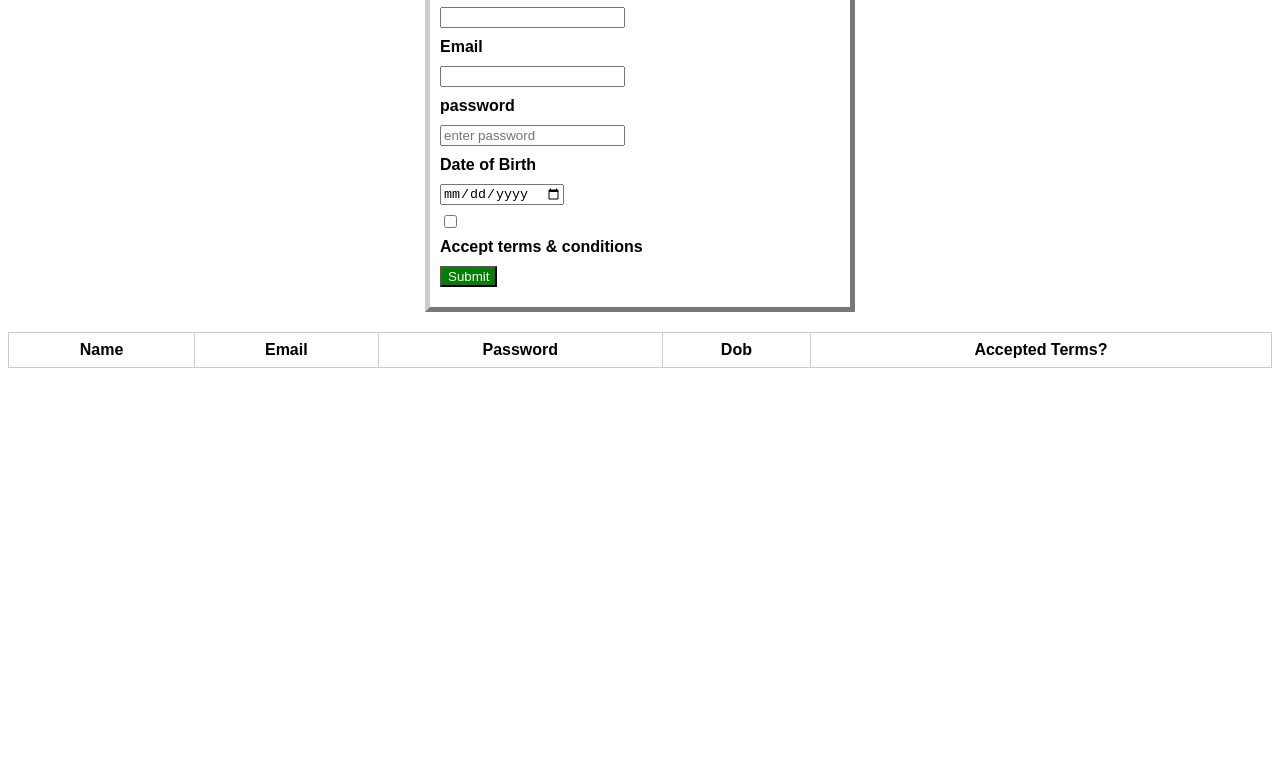
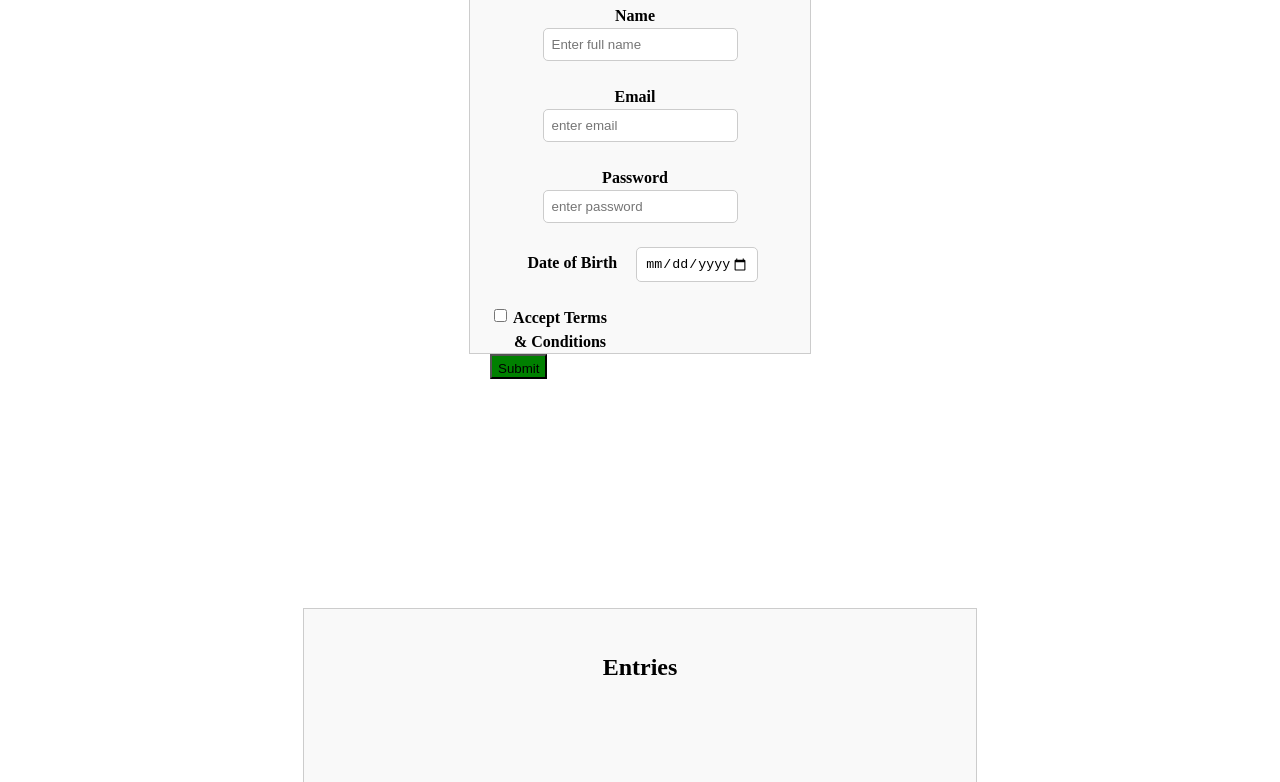
Before and after one commit to Sindhu-139/wd101, a plain HTML site: page index.html in a window 1280 px wide. Shown: the part 116-898 px from the top of the page. Before the commit the page ends 800 px from the top, so only its background shows below. Drawn offline with Linux system fonts and the light colour scheme.

Commit message:
Update index.html

```diff
--- a/index.html
+++ b/index.html
@@ -1,43 +1,94 @@
-<!DOCTYPE html>
-<html>
+<style>
+  .container {
+    height: 60%;
+    width:30%;
+    margin: 0 auto;
+    padding: 20px;
+    border: 1px solid #ccc;
+    background-color: #f9f9f9;
+    line-height: 1.5;
+  }
+  .container1{
+    height: 60%;
+    width:50%;
+    margin: 0 auto;
+    padding: 20px;
+    border: 1px solid #ccc;
+    background-color: #f9f9f9;
+    line-height: 1.5;
+  }
+  label {
+        display: inline-block;
+        width: 100px;
+        margin-right: 10px;
+        font-weight: bold;
+      }
+      input {
+        padding: 8px;
+        border: 1px solid #ccc;
+        border-radius: 5px;
+      }
+     .move-left
+     {
+        float:left;
+     }
+     button{
+        padding-top:5px;
+     }
+     table {
+        width: 100%;
+        border-collapse: 1px;
+      }
 
-<head>
-    <title>Registration Form</title>
-    <link rel="stylesheet" type="text/css" href="index.css">
-</head>
+      th, td {
+        padding: 8px;
+        border-bottom: 1px solid #ccc;
+        text-align: center;
+      }
 
-<body>
-    <h1>Registration Form</h1>
-    <form id="registrationForm">
-        <label for="name">Name</label>
-        <input required type="text" id="name" name="name">
+      th {
+        background-color: #007bff;
+        color: #fff;
+      }
+      form{
+        width:1000px;
+        height:700px;
+      }
+  </style>
+  <body>
+     <center>
+        <form id="UserDetails">
+           <div class="container">
+         <center> <h1> Registration form </h1></center>
+          <label for="name">Name</label>
+          <input required type="text" id="name" name="name" placeholder="Enter full name">
+        <br>
+        <br>
+          <label for="email">Email</label>
+          <input required type="email" id="email" name="email" placeholder="enter email">
+       <br>
+       <br>
+          <label for="password">Password</label>
+          <input required type="password" id="password" name="password" placeholder="enter password">
+       <br>
+       <br>
+          <label for="dob">Date of Birth</label>
+          <input required type="date" id="dob" name="dob" min="1968-08-08" max="2005-08-08"/>
+       <br>
+       <br>
+          <input required type="checkbox" id="acceptTerms" name="acceptTerms" class="move-left">
+          <label for="acceptTerms" class="move-left">Accept Terms & Conditions</label>
+       <br>
+       <br>
+          <button type="submit" style="background-color:green;" class="move-left">Submit</button>
+          <br>
+        </form>
+        </div>
+        <div class="container1">
+           <center><h2>Entries</h2></center>
+           <div id="User-details"></div>
+        </div>
+     </center>
+       <script src="index.js"></script>
 
-        <label for="email">Email</label>
-        <input type="email" id="email" name="email" required>
-
-        <label for="Password  ">password</label>
-        <input required type="password" name="Password" id="password" placeholder="enter password">
-
-        <label for="dob">Date of Birth</label>
-        <input type="date" id="dob" name="dob" required>
-
-        <input type="checkbox" id="terms" required >
-        <label for="terms">Accept terms & conditions</label>
-
-        <button type="submit" id="submitBtn">Submit</button>
-    </form>
-
-    <table id="Table">
-        <tr>
-            <th>Name</th>
-            <th>Email</th>
-            <th>Password</th>
-            <th>Dob</th>
-            <th>Accepted Terms?</th>
-        </tr>
-    </table>
-
-    <script src="index.js"></script>
-</body>
-
-</html>
+  </body>
```
